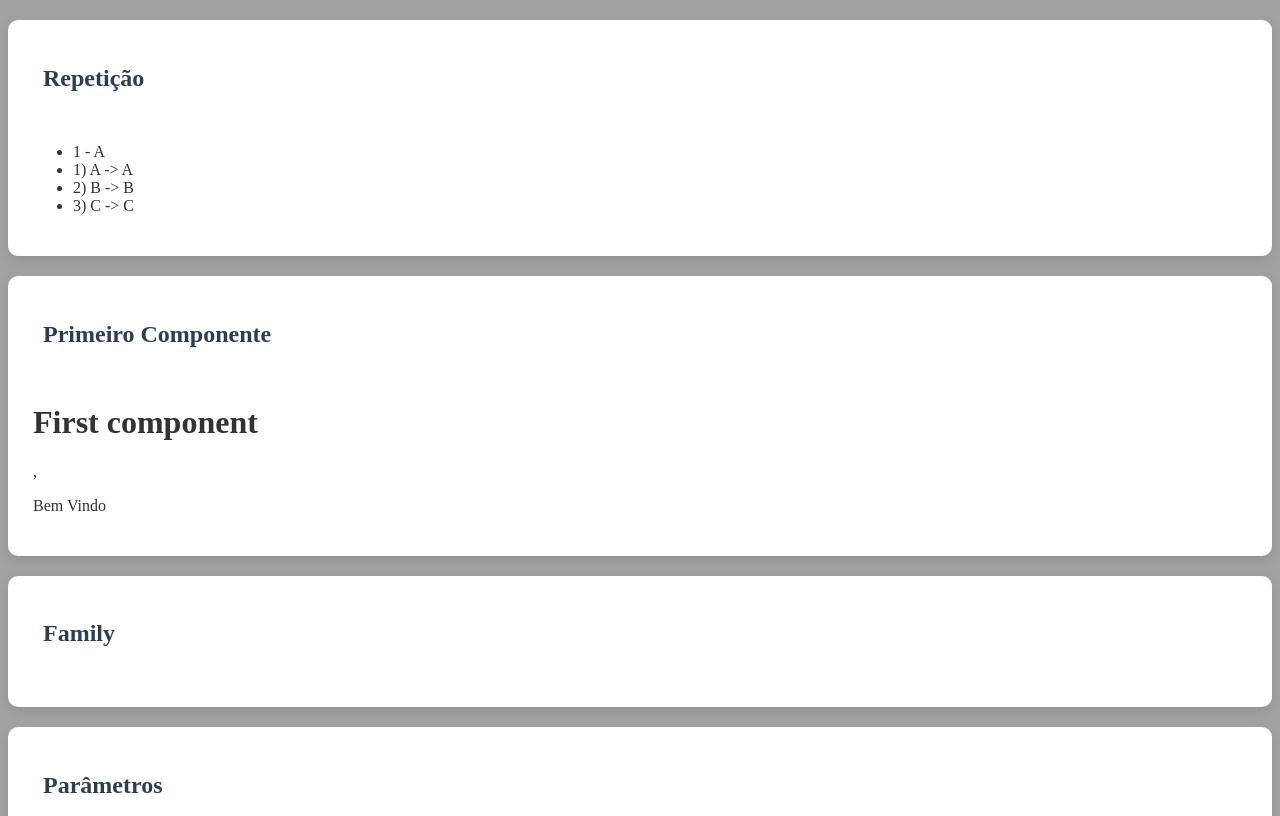
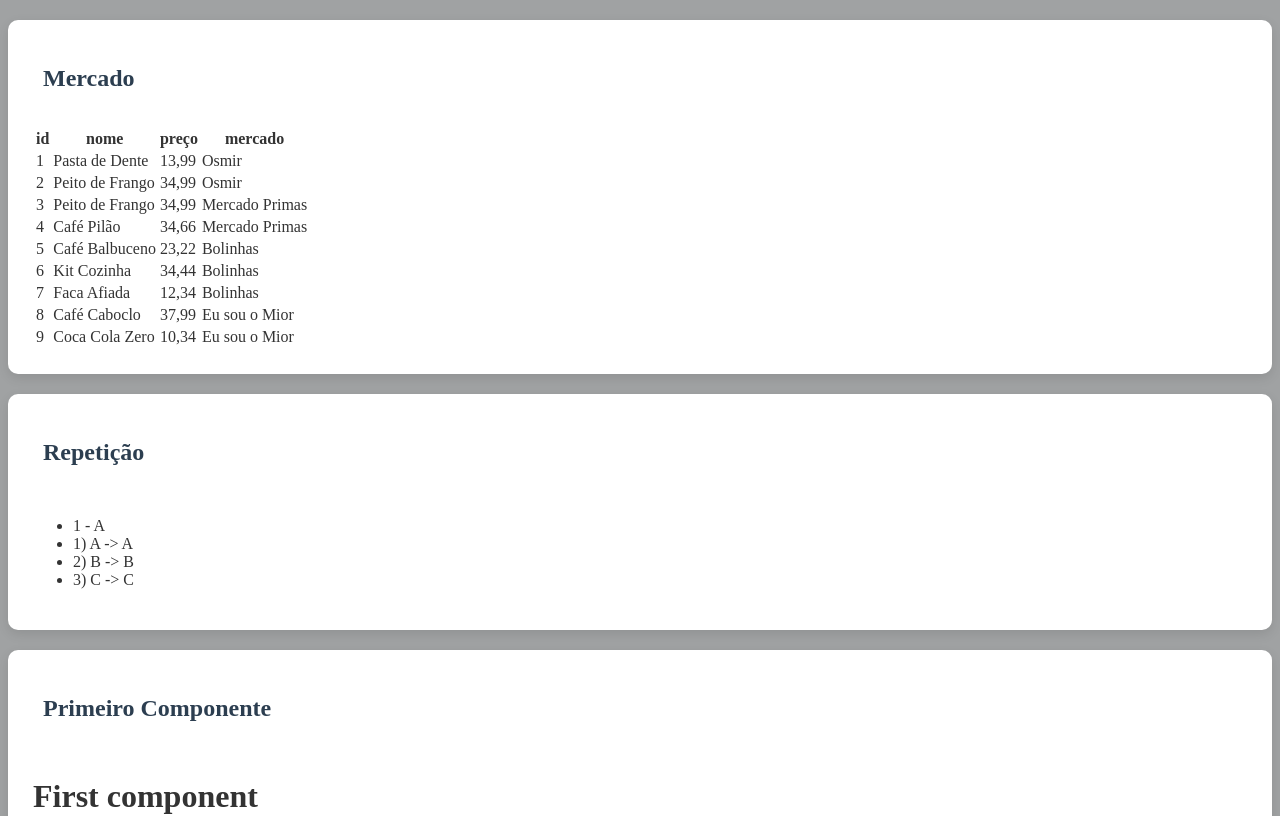
Before and after one commit to juancoutinhoflooxmongagua/fundamentos-react, a React (Create React App) app: page / in a window 1280 px wide. Shown: the top 816 px of the page. Built offline with nearby package versions, Linux system fonts and the light colour scheme.

Commit message:
feat: complete challenge | Table and items

```diff
--- a/src/app.jsx
+++ b/src/app.jsx
@@ -8,9 +8,14 @@
 import Frags from './components/basics/frags'
 import Random from './random'
 import Repection from './components/basics/repection'
+import Supermarket from './components/basics/supermarket'
 
 export default _ => (
     <div id="app">
+
+        <Card titulo="Mercado">
+            <Supermarket></Supermarket>
+        </Card>
 
         <Card titulo="Repetição">
             <Repection></Repection>
--- /dev/null
+++ b/src/components/basics/supermarket.jsx
@@ -0,0 +1,34 @@
+import React from "react";
+import '../../data/products';
+import products from "../../data/products";
+
+export default (props) => {
+
+    return (
+        <div>
+            <table>
+                <thead>
+                    <tr>
+                        <th>id</th>
+                        <th>nome</th>
+                        <th>preço</th>
+                        <th>mercado</th>
+                    </tr>
+                </thead>
+
+                <tbody>
+                    {products.map((item) => {
+                        return (
+                            <tr key={item.id}>
+                                <td>{item.id}</td>
+                                <td>{item.nome}</td>
+                                <td>{item.preço}</td>
+                                <td>{item.mercado}</td>
+                            </tr>
+                        );
+                    })}
+                </tbody>
+            </table>
+        </div>
+    );
+}
--- /dev/null
+++ b/src/data/products.js
@@ -0,0 +1,11 @@
+export default [
+    { id: 1, nome: 'Pasta de Dente', preço: '13,99', mercado: 'Osmir' },
+    { id: 2, nome: 'Peito de Frango', preço: '34,99', mercado: 'Osmir' },
+    { id: 3, nome: 'Peito de Frango', preço: '34,99', mercado: 'Mercado Primas' },
+    { id: 4, nome: 'Café Pilão', preço: '34,66', mercado: 'Mercado Primas' },
+    { id: 5, nome: 'Café Balbuceno', preço: '23,22', mercado: 'Bolinhas' },
+    { id: 6, nome: 'Kit Cozinha', preço: '34,44', mercado: 'Bolinhas' },
+    { id: 7, nome: 'Faca Afiada', preço: '12,34', mercado: 'Bolinhas' },
+    { id: 8, nome: 'Café Caboclo', preço: '37,99', mercado: 'Eu sou o Mior' },
+    { id: 9, nome: 'Coca Cola Zero', preço: '10,34', mercado: 'Eu sou o Mior' },
+];
```
